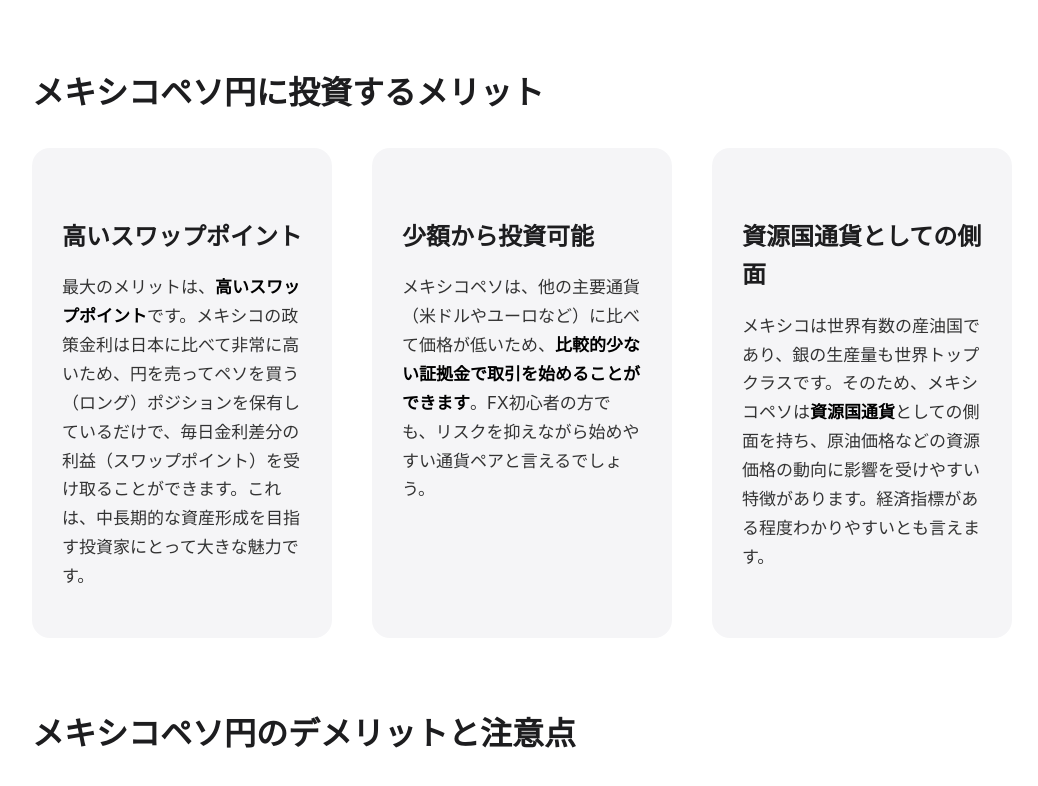
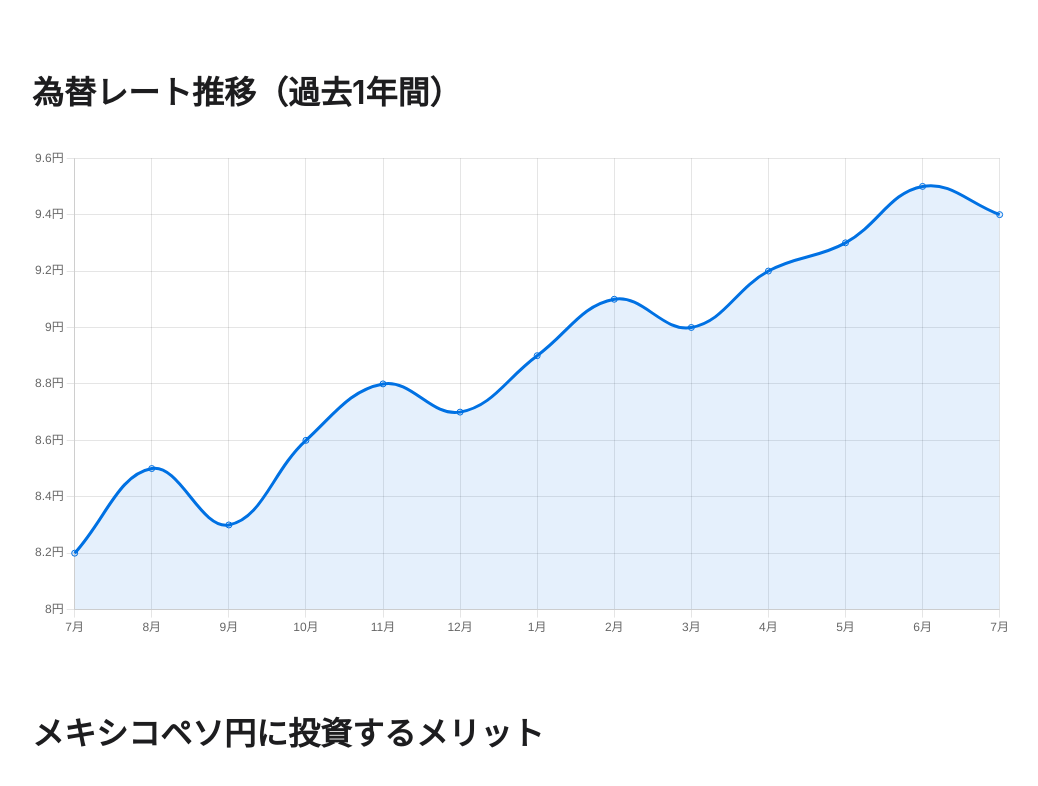
Before and after one commit to Ryotaverse69/FX-simulator-634, a plain HTML site: page index.html in a window 1280 px wide. Shown: the part 496-1282 px from the top of the page, without its empty margins (118-1156 px from the left). Drawn offline with nearby package versions, Linux system fonts and the light colour scheme.

Commit message:
グラフ追加

```diff
--- a/index.html
+++ b/index.html
@@ -104,6 +104,11 @@
                 </p>
             </section>
 
+            <section id="chart-section">
+                <h2>為替レート推移（過去1年間）</h2>
+                <canvas id="rateChart"></canvas>
+            </section>
+
             <section id="merits">
                 <h2>メキシコペソ円に投資するメリット</h2>
                 <div class="grid">
@@ -156,5 +161,42 @@
         </footer>
     </div>
 
+    <script src="https://cdn.jsdelivr.net/npm/chart.js"></script>
+    <script>
+        const ctx = document.getElementById('rateChart').getContext('2d');
+        const rateChart = new Chart(ctx, {
+            type: 'line',
+            data: {
+                labels: ['7月', '8月', '9月', '10月', '11月', '12月', '1月', '2月', '3月', '4月', '5月', '6月', '7月'],
+                datasets: [{
+                    label: 'メキシコペソ/円',
+                    data: [8.2, 8.5, 8.3, 8.6, 8.8, 8.7, 8.9, 9.1, 9.0, 9.2, 9.3, 9.5, 9.4],
+                    borderColor: '#0071e3',
+                    backgroundColor: 'rgba(0, 113, 227, 0.1)',
+                    fill: true,
+                    tension: 0.4
+                }]
+            },
+            options: {
+                responsive: true,
+                plugins: {
+                    legend: {
+                        display: false
+                    }
+                },
+                scales: {
+                    y: {
+                        beginAtZero: false,
+                        ticks: {
+                            callback: function(value, index, values) {
+                                return value + '円';
+                            }
+                        }
+                    }
+                }
+            }
+        });
+    </script>
+
 </body>
 </html>
```
